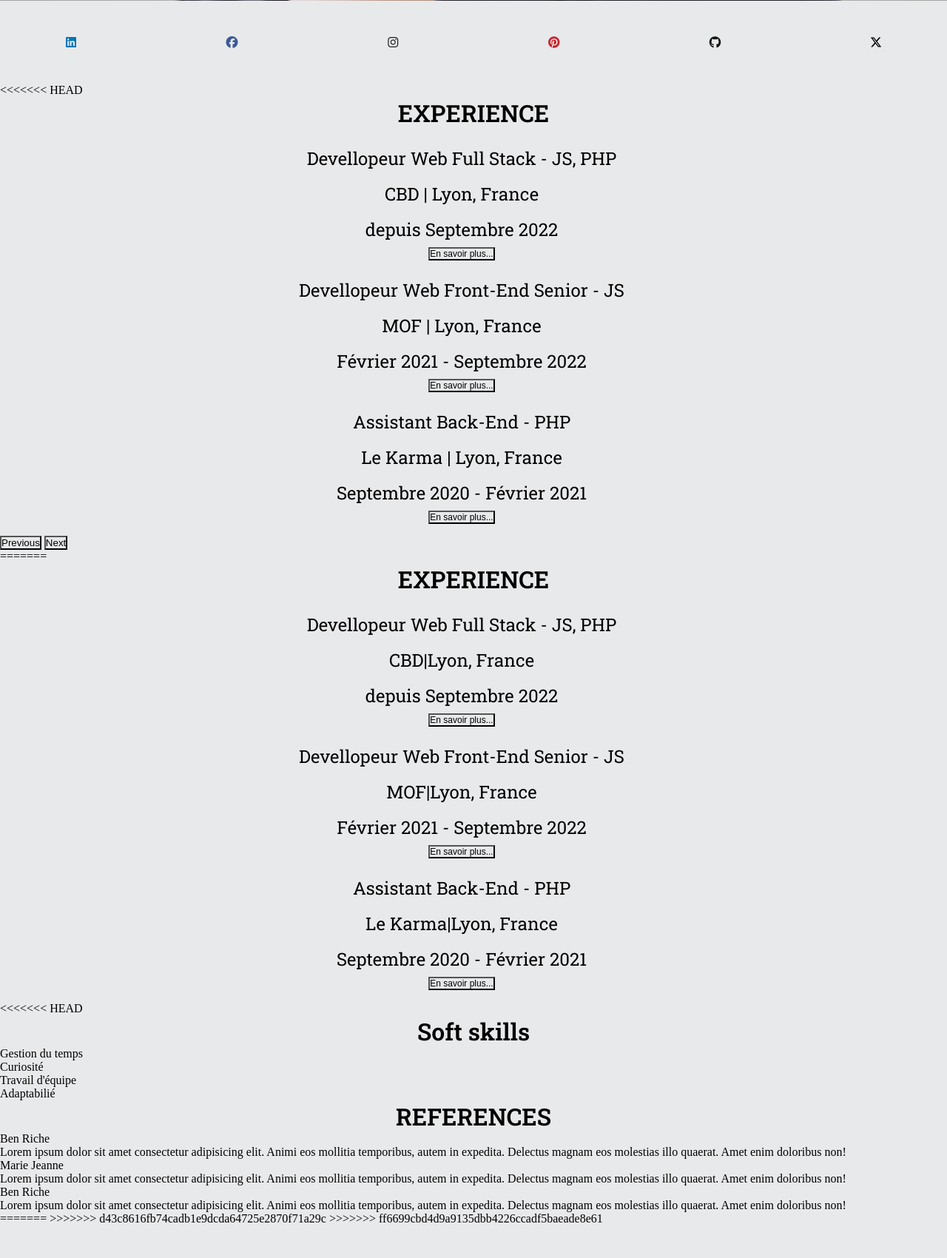
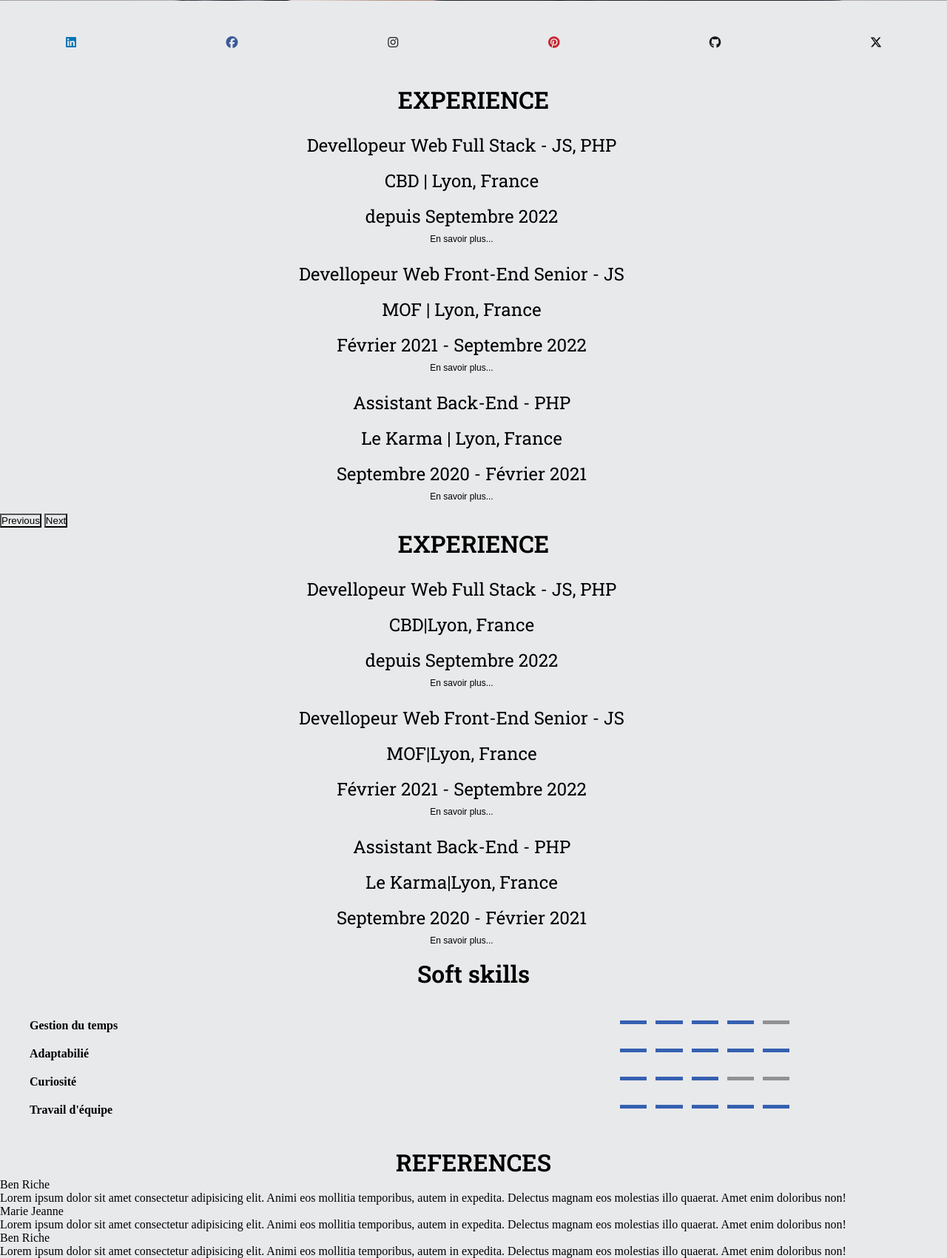
Before and after one commit to victorzanotelli/projet1, a PHP site: page / in a window 1280 px wide. Shown: the part 1688-3388 px from the top of the page at 74% size. Before the commit the page ends 3340 px from the top, so only its background shows below. Run offline with PHP 8.4, Linux system fonts and the light colour scheme; some libraries are stand-ins or nearby versions.

Commit message:
résolution conflits

```diff
--- a/index.css
+++ b/index.css
@@ -129,34 +129,30 @@ h2 {
 .learnmore {
     display: inline-block;
     font-size: 0.75rem;
-<<<<<<< HEAD
-=======
     border: none;
->>>>>>> ff6699cbd4d9a9135dbb4226ccadf5baeade8e61
+
 }
 
 .whatIDo {
     display: none;
 }
+
+.carousel.active-slide-0 { transform: translateX(0%); }
+.carousel.active-slide-1 { transform: translateX(-100%); }
+.carousel.active-slide-2 { transform: translateX(-200%); }
 /* ----------------------------------------------Softskills-------------------------------------------------------------- */
 
-<<<<<<< HEAD
 .softskills {
     padding: 30px;
     display: grid;
     grid-template-columns: repeat(40, 1fr);
     font-weight: bold;
-=======
+
 .carousel {
     display: flex;
     overflow: hidden;
     transition: transform 0.3s ease-in-out;
 }
-
-.carousel.active-slide-0 { transform: translateX(0%); }
-.carousel.active-slide-1 { transform: translateX(-100%); }
-.carousel.active-slide-2 { transform: translateX(-200%); }
-
 .experience {
     flex: 0 0 100%;
     padding: 10px;
@@ -182,7 +178,7 @@ h2 {
     border: none;
     cursor: pointer;
     margin: 0 5px;
->>>>>>> ff6699cbd4d9a9135dbb4226ccadf5baeade8e61
+
 }
 
 h2 {
--- a/index.php
+++ b/index.php
@@ -88,7 +88,6 @@ $references = [
 
         <!-- ---------------------------------Experience---------------------------------------------------- -->
 <div class="experience-container">
-<<<<<<< HEAD
     <h2>EXPERIENCE</h2>
     <div class="carousel">
         <?php for ($i = 0; $i < count($experience); $i++): ?>
@@ -115,7 +114,6 @@ $references = [
     </div>
 </div>
 </main>
-=======
 <h2>EXPERIENCE</h2>
 <?php for ($i=0; $i < (count($experience)); $i++): ?>
 <div class="experience">
@@ -136,7 +134,6 @@ $references = [
 </div>
 <?php endfor ?>
     </main>
-<<<<<<< HEAD
     <!-- ---------------------------------softskills---------------------------------------------------- -->
     <h2>Soft skills</h2>
     <div class="softskills">
@@ -186,9 +183,6 @@ $references = [
         </div>
     </div>
 <?php endfor?>
-=======
->>>>>>> d43c8616fb74cadb1e9dcda64725e2870f71a29c
->>>>>>> ff6699cbd4d9a9135dbb4226ccadf5baeade8e61
 </body>
 <script src="https://kit.fontawesome.com/72de8a1f72.js" crossorigin="anonymous"></script>
 <script src="index.js"></script>
```
